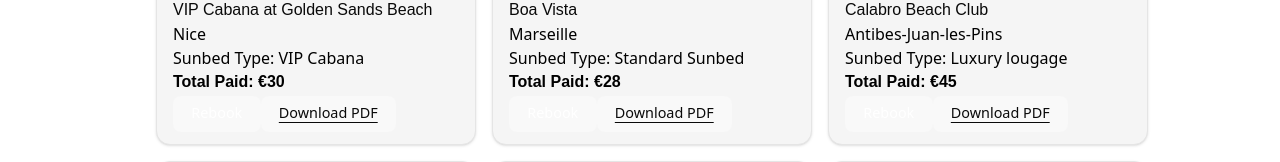
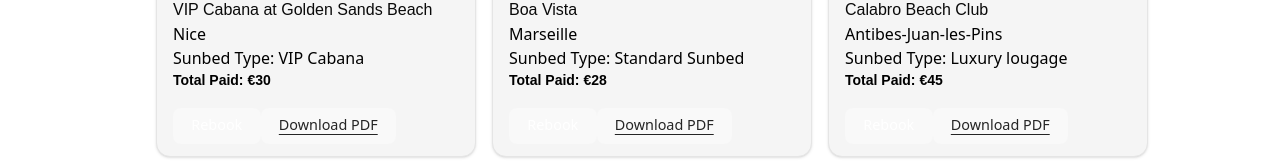
Before and after one commit to Mjkwebdev/my-shadcn-project, a React (Vite) app: page /search in a window 1280 px wide. Shown: the part 581-743 px from the top of the page. Built offline with nearby package versions, Linux system fonts and the light colour scheme; no server answers.

Commit message:
Changing some font size

```diff
--- a/src/MainComponent/CardsGrid.tsx
+++ b/src/MainComponent/CardsGrid.tsx
@@ -16,11 +16,11 @@ const CardsGrid = ({list}:Props) => {
     <CardContent className="text-[black] pt-[-0.3rem]">
     <p>{list.location}</p>
     <p className="text-[400]">Sunbed Type: {list.type}</p>
-    <p className="font-bold font-[Poppins,Sans-serif]">Total Paid:  &euro;{list.price} </p>
+    <p className="font-bold text-sm font-[Poppins,sans-serif] pb-4">Total Paid:  &euro;{list.price} </p>
     </CardContent>
     <CardFooter className="mt-[0.1rem]">
       <Button variant={"link"} className="text-[white] bg-[#B56E08]">Rebook</Button>
-      <Button variant='link' className="text-[#252525] underline font-medium text-bold">Download PDF</Button>
+      <Button variant='link' className="text-[#252525] underline text-sm font-bold">Download PDF</Button>
     </CardFooter>
   </Card>
   )
--- a/src/MainComponent/FilterButton.tsx
+++ b/src/MainComponent/FilterButton.tsx
@@ -3,7 +3,7 @@ import { Button } from '../components/ui/button'
 const FilterButton = () => {
   return (
    <>
-   <Button className='w-[12rem] h-[3rem]' variant={"outline"}> Filter</Button>
+   <Button className='w-[12rem] h-[3rem] bg-[white] hover:bg-transparent' variant={"outline"} > Filter</Button>
    </>
   )
 }
--- a/src/MainComponent/SearchInputAbs.tsx
+++ b/src/MainComponent/SearchInputAbs.tsx
@@ -10,7 +10,6 @@ const SearchInput = () => {
     <div className="flex w-full bg-[#F5F5F5] h-[3.75rem] justify-around">
       <div>
         <FindCity /> </div>
-
         <div>
       <SearchCalenderbox/>
         </div>
```
